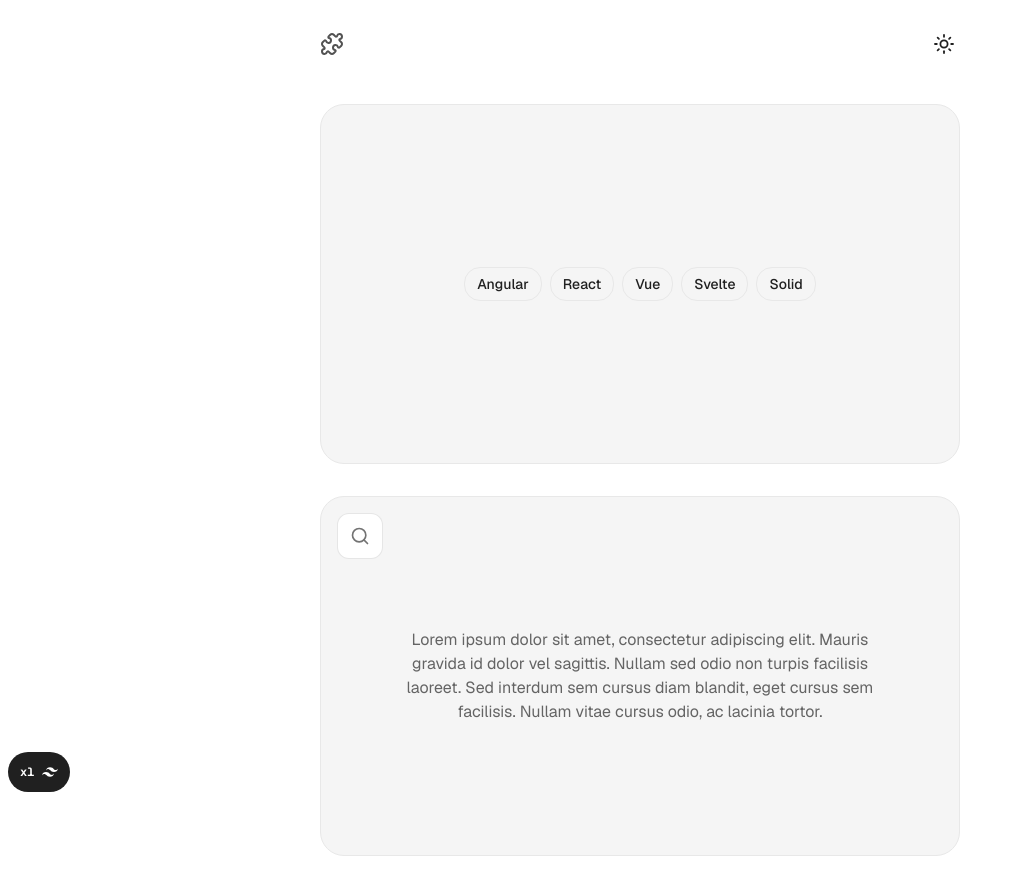
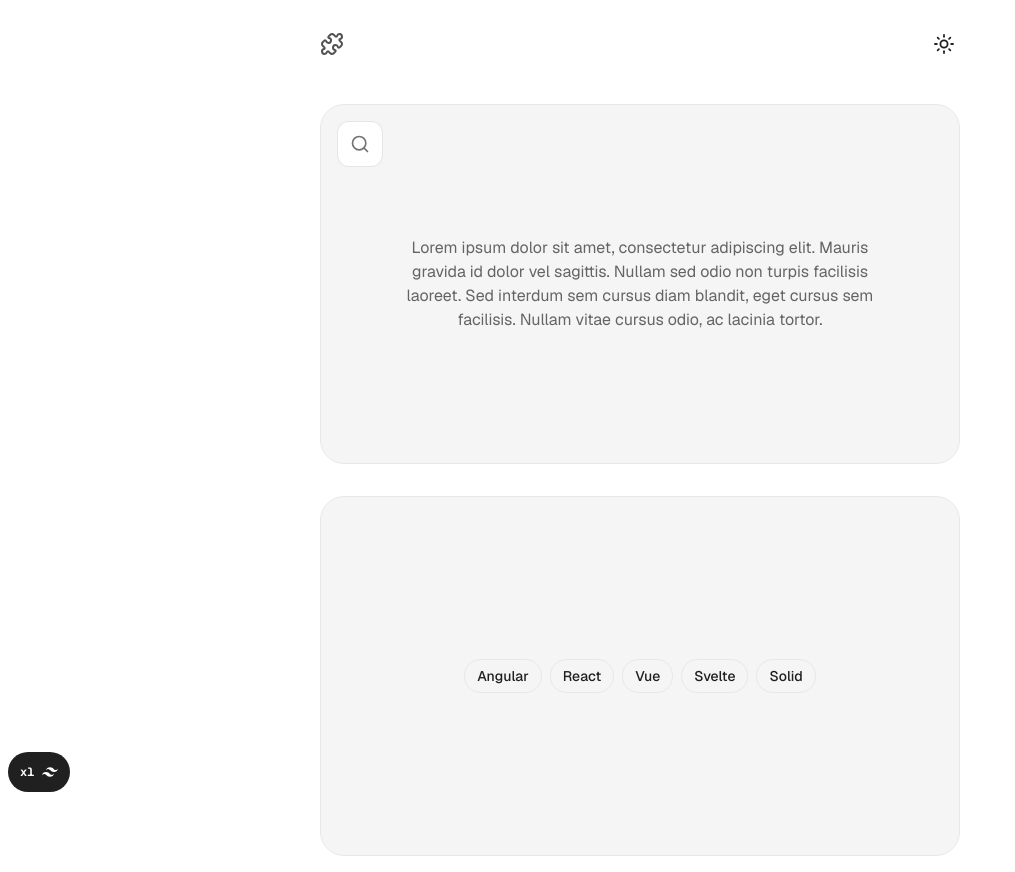
Before and after one commit to whyleonardo/ui-crafts, a Next.js app: page / in a window 1280 px wide. Shown: the whole page, without its empty margins (0-1015 px from the left). Built offline with nearby package versions, Linux system fonts and the light colour scheme; no server answers; what fluid-tailwind would draw is missing.

Commit message:
chore: reorder components

```diff
--- a/src/app/page.tsx
+++ b/src/app/page.tsx
@@ -13,9 +13,9 @@
       </header>
 
       <main className="flex w-full flex-col items-center gap-8 text-xl">
+        <DraggableWidget />
+
         <MagneticTabs />
-
-        <DraggableWidget />
       </main>
     </div>
   )
```
